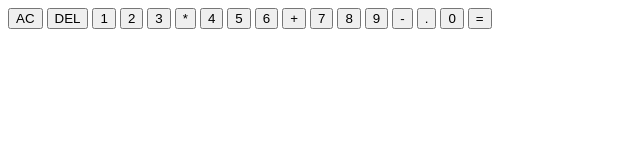
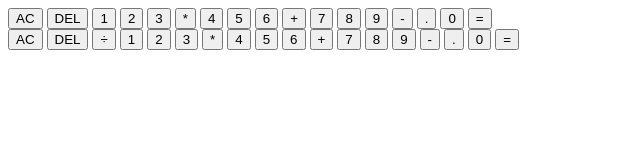
Before and after one commit to DavidDBaker/calc, a plain HTML site: page index.html in a window 1280 px wide. Shown: the whole page, without its empty margins (0-640 px from the left). Drawn offline with Linux system fonts and the light colour scheme.

Commit message:
updated html

```diff
--- a/index.html
+++ b/index.html
@@ -32,6 +32,31 @@
       </div>
     </div>
 
+    <div class="calculator-grid">
+      <div class="output">
+        <div data-previous-operand class="previous-operand"></div>
+        <div data-current-operand class="current-operand"></div>
+      </div>
+      <button data-all-clear class="span-two">AC</button>
+      <button data-delete>DEL</button>
+      <button data-operation>÷</button>
+      <button data-number>1</button>
+      <button data-number>2</button>
+      <button data-number>3</button>
+      <button data-operation>*</button>
+      <button data-number>4</button>
+      <button data-number>5</button>
+      <button data-number>6</button>
+      <button data-operation>+</button>
+      <button data-number>7</button>
+      <button data-number>8</button>
+      <button data-number>9</button>
+      <button data-operation>-</button>
+      <button data-number>.</button>
+      <button data-number>0</button>
+      <button data-equals class="span-two">=</button>
+    </div>
+
     <script src="app.js"></script>
   </body>
 </html>
```
